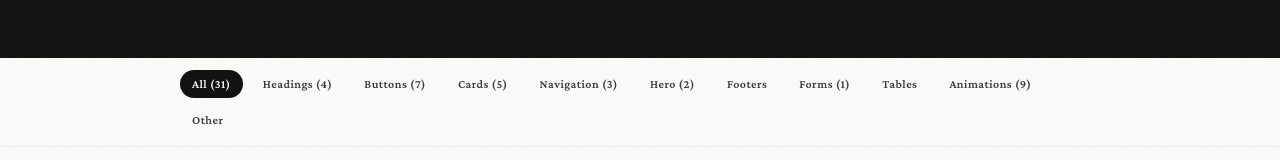
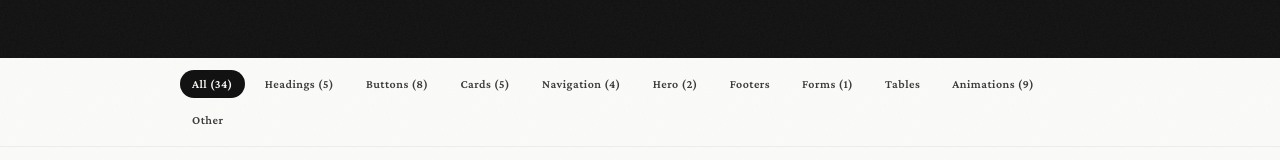
Before and after one commit to AndrewYY5178/design-inspiration, a React (Vite) app: page / in a window 1280 px wide. Shown: the part 324-484 px from the top of the page. Built offline with nearby package versions, Linux system fonts and the light colour scheme; a web font is replaced by a local one.

Commit message:
Add Glass Navbar, Hero Jump Heading, Glass Icon Buttons from Innovation

```diff
--- a/src/data/inspiration.ts
+++ b/src/data/inspiration.ts
@@ -956,4 +956,92 @@ export const inspirationItems: InspirationItem[] = [
     tags: ["italic", "font mixing", "emphasis", "heading", "serif"],
     savedAt: "2026-07-07",
   },
+
+  // ── Liquid Glass 导航栏（来自 Innovation Landing）──
+  {
+    id: "liquid-glass-navbar",
+    title: "Liquid Glass Navbar Pill",
+    category: "navigation",
+    sourceUrl: "https://andrewyy5178.github.io/motionsites-showcase/#/templates/innovation-landing",
+    sourceName: "Innovation Landing · AndDream",
+    html: `<nav><div class="logo"><svg width="24" height="24" viewBox="0 0 24 24" fill="none" stroke="currentColor" stroke-width="1.5"><circle cx="12" cy="12" r="10"/><path d="M2 12h20M12 2a15.3 15.3 0 014 10 15.3 15.3 0 01-4 10 15.3 15.3 0 01-4-10 15.3 15.3 0 014-10z"/></svg>ANDREAM</div><div class="links"><a>Features</a><a>Pricing</a><a>About</a></div><div class="btns"><a>Sign Up</a><button>Login</button></div></nav>`,
+    css: `
+      body { background: black; display: flex; align-items: center; justify-content: center; font-family: -apple-system, sans-serif; }
+      nav {
+        display: flex; align-items: center; justify-content: space-between;
+        border-radius: 999px; padding: 12px 24px; width: 600px; max-width: 90%;
+        background: rgba(255,255,255,0.01); backdrop-filter: blur(4px);
+        box-shadow: inset 0 1px 1px rgba(255,255,255,0.1);
+        position: relative; overflow: hidden;
+      }
+      nav::before {
+        content: ''; position: absolute; inset: 0; border-radius: inherit; padding: 1.4px;
+        background: linear-gradient(180deg, rgba(255,255,255,0.45) 0%, rgba(255,255,255,0.15) 20%, rgba(255,255,255,0) 40%, rgba(255,255,255,0) 60%, rgba(255,255,255,0.15) 80%, rgba(255,255,255,0.45) 100%);
+        -webkit-mask: linear-gradient(#fff 0 0) content-box, linear-gradient(#fff 0 0);
+        -webkit-mask-composite: xor; mask-composite: exclude; pointer-events: none;
+      }
+      .logo { display: flex; align-items: center; gap: 8px; color: white; font-weight: 600; font-size: 16px; position: relative; font-family: 'Georgia', serif; }
+      .links { display: flex; gap: 32px; position: relative; }
+      .links a { color: rgba(255,255,255,0.8); font-size: 13px; font-weight: 500; cursor: pointer; position: relative; }
+      .links a:hover { color: white; }
+      .btns { display: flex; align-items: center; gap: 16px; position: relative; }
+      .btns a { color: white; font-size: 13px; font-weight: 500; cursor: pointer; }
+      button { background: rgba(255,255,255,0.01); backdrop-filter: blur(4px); border: none; border-radius: 999px; padding: 8px 20px; color: white; font-size: 13px; cursor: pointer; position: relative; box-shadow: inset 0 1px 1px rgba(255,255,255,0.1); }
+    `,
+    notes: "整条导航栏用 liquid-glass 材质包裹成一根大 pill。左 Logo + 中链接 + 右按钮，flexbox 三段式。Login 按钮也是 mini liquid-glass pill，形成嵌套玻璃效果。backdrop-blur 让视频背景透过导航栏呈毛玻璃感。适合视频 Hero 上方的覆盖导航。",
+    tags: ["glass", "navbar", "pill", "blur", "navigation"],
+    savedAt: "2026-07-07",
+  },
+
+  // ── Hero 跳入标题（来自 Innovation Landing）──
+  {
+    id: "hero-jump-heading",
+    title: "Hero Jump-In Heading",
+    category: "headings",
+    sourceUrl: "https://andrewyy5178.github.io/motionsites-showcase/#/templates/innovation-landing",
+    sourceName: "Innovation Landing · AndDream",
+    html: `<h1 class="jump">Know it then <em>all</em></h1><script>(function(){const w=document.querySelector('h1'),t=w.textContent;w.textContent='';let i=0;function add(){if(i>=t.length)return;const s=document.createElement('span');s.textContent=t[i];s.style.display='inline-block';s.style.animation='jumpIn 0.5s cubic-bezier(0.16,1,0.3,1) forwards';s.style.animationDelay=(i*0.04)+'s';w.appendChild(s);i++;setTimeout(add,40)}add()})()</script>`,
+    css: `
+      body { background: black; display: flex; align-items: center; justify-content: center; font-family: 'Georgia', serif; min-height: 100%; }
+      h1 { font-size: clamp(60px, 12vw, 120px); color: white; letter-spacing: -0.02em; }
+      h1 em { font-style: italic; color: rgba(255,255,255,0.6); }
+      @keyframes jumpIn { 0% { opacity: 0; transform: translateY(30px); } 100% { opacity: 1; transform: translateY(0); } }
+      h1 span { opacity: 0; }
+    `,
+    notes: "大标题逐字从下方跳出（y:30 → 0），每个字 delay 递增 0.04s。用 cubic-bezier(0.16,1,0.3,1) 让跳入有弹性减速感。配合 `<em>` 斜体降低透明度，关键词像轻音飘过。比逐词弹入更细腻——逐字比逐词多一倍的动画层次。",
+    tags: ["letter animation", "jump in", "hero", "serif", "staggered"],
+    savedAt: "2026-07-07",
+  },
+
+  // ── Liquid Glass 图标按钮（来自 Innovation Landing）──
+  {
+    id: "liquid-glass-icon-buttons",
+    title: "Liquid Glass Icon Buttons",
+    category: "buttons",
+    sourceUrl: "https://andrewyy5178.github.io/motionsites-showcase/#/templates/innovation-landing",
+    sourceName: "Innovation Landing · AndDream",
+    html: `<div class="row"><button class="glass-icon"><svg width="20" height="20" viewBox="0 0 24 24" fill="none" stroke="currentColor" stroke-width="1.5"><rect x="2" y="2" width="20" height="20" rx="5"/><circle cx="8.5" cy="8.5" r="1.5"/><path d="m21 15-5-5L5 21"/></svg></button><button class="glass-icon"><svg width="20" height="20" viewBox="0 0 24 24" fill="none" stroke="currentColor" stroke-width="1.5"><path d="M2 3h20v18H2z"/><path d="M7 7h10M7 12h10M7 17h6"/></svg></button><button class="glass-icon"><svg width="20" height="20" viewBox="0 0 24 24" fill="none" stroke="currentColor" stroke-width="1.5"><circle cx="12" cy="12" r="10"/><path d="M2 12h20M12 2a15.3 15.3 0 014 10 15.3 15.3 0 01-4 10 15.3 15.3 0 01-4-10 15.3 15.3 0 014-10z"/></svg></button></div>`,
+    css: `
+      body { background: black; display: flex; align-items: center; justify-content: center; font-family: -apple-system, sans-serif; }
+      .row { display: flex; gap: 16px; }
+      .glass-icon {
+        width: 56px; height: 56px; border-radius: 50%; border: none; cursor: pointer;
+        background: rgba(255,255,255,0.01); backdrop-filter: blur(4px);
+        box-shadow: inset 0 1px 1px rgba(255,255,255,0.1);
+        display: flex; align-items: center; justify-content: center;
+        color: rgba(255,255,255,0.8); position: relative; overflow: hidden;
+        transition: all 0.2s;
+      }
+      .glass-icon::before {
+        content: ''; position: absolute; inset: 0; border-radius: inherit; padding: 1.4px;
+        background: linear-gradient(180deg, rgba(255,255,255,0.45) 0%, rgba(255,255,255,0.15) 20%, rgba(255,255,255,0) 40%, rgba(255,255,255,0) 60%, rgba(255,255,255,0.15) 80%, rgba(255,255,255,0.45) 100%);
+        -webkit-mask: linear-gradient(#fff 0 0) content-box, linear-gradient(#fff 0 0);
+        -webkit-mask-composite: xor; mask-composite: exclude; pointer-events: none;
+      }
+      .glass-icon:hover { color: white; background: rgba(255,255,255,0.05); }
+    `,
+    notes: "圆形 liquid-glass 图标按钮：56px 圆形 + SVG 图标 + 渐变边框。hover 时图标变亮 + 背景微增。适合社交图标、底部导航、操作按钮组。可以嵌套在任何暗色背景上，毛玻璃效果会让底层视频/图片透过来。",
+    tags: ["glass", "icon button", "circle", "social", "blur"],
+    savedAt: "2026-07-07",
+  },
 ];
```
